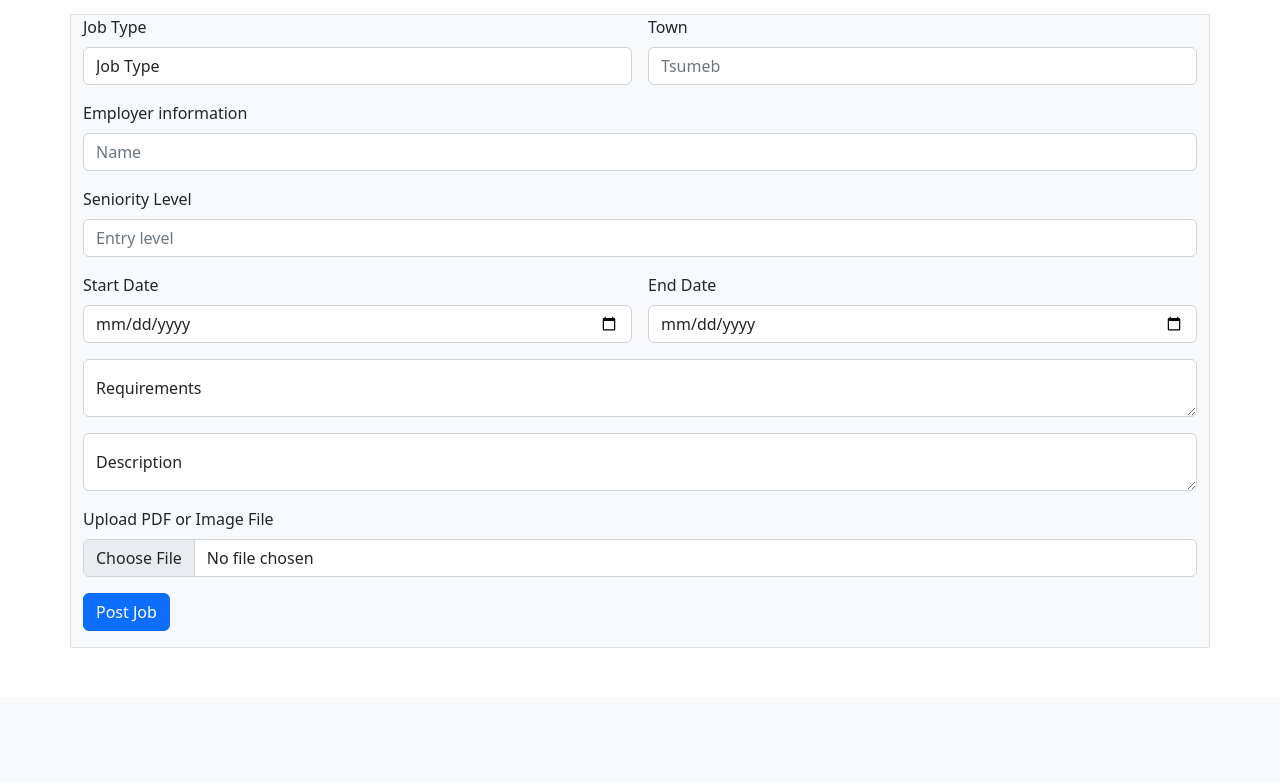
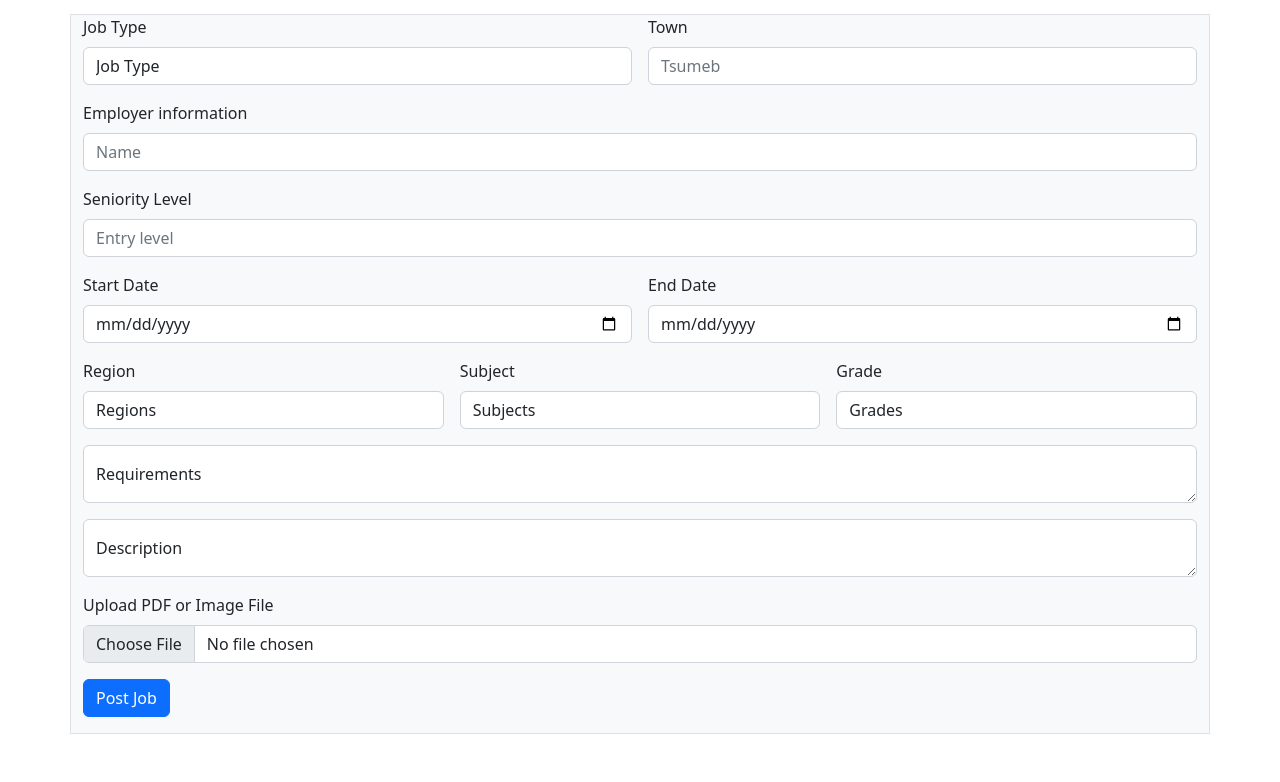
Before and after one commit to DenilsonUariua/Teachers-Recruitmet-system, a PHP site: page /jobPost.php in a window 1280 px wide. Shown: the part 103-885 px from the top of the page. Before the commit the page ends 751 px from the top, so only its background shows below. Run offline with PHP 8.4, Linux system fonts and the light colour scheme.

Commit message:
added region and subject to jobs

```diff
--- a/index.html
+++ b/index.html
@@ -47,7 +47,7 @@
         </div>
         <!--search bar-->
         <div class="search-job text-center m-2">
-            <form>
+            <form method="post" action="searchJob.php" >
                 <select class="form-control" aria-label="Default select example" name="region">
                     <option selected>Regions</option>
                     <option value="Caprivi">Caprivi</option>
--- a/jobPost.php
+++ b/jobPost.php
@@ -45,9 +45,9 @@
             <label for="type_of_job" class="form-label">Job Type</label>
             <select class="form-control" aria-label="Default select example" name="type_of_job">
               <option selected disabled>Job Type</option>
-              <option value="internship">Internship</option>
-              <option value="permanent">Permanent</option>
-              <option value="volunteer">Volunteer</option>
+              <option value="Internship">Internship</option>
+              <option value="Permanent">Permanent</option>
+              <option value="Volunteer">Volunteer</option>
             </select>
           </div>
           <div class="col-md-6">
@@ -70,6 +70,61 @@
           <div class="col-6">
             <label for="inputAddress2" class="form-label">End Date</label>
             <input type="date" name="endDate" class="form-control" id="inputAddress2" placeholder="Apartment, studio, or floor">
+          </div>
+          <div class="col-4">
+            <label for="inputAddress2" class="form-label">Region</label>
+            <select class="form-control" aria-label="Default select example" name="region">
+              <option selected disabled>Regions</option>
+              <option value="Caprivi">Caprivi</option>
+              <option value="erongo">Erongo</option>
+              <option value="Hardap">Hardap</option>
+              <option value="kharas">kharas</option>
+              <option value="Kavango">Kavango </option>
+              <option value="Khomas">Khomas </option>
+              <option value="Kunene">Kunene </option>
+              <option value="Ohangwena">Ohangwena</option>
+              <option value="Omaheke ">Omaheke </option>
+              <option value="Omusati">Omusati </option>
+              <option value="Oshana">Oshana</option>
+              <option value="Oshikoto">Oshikoto</option>
+              <option value="Otjozondjupa">Otjozondjupa</option>
+            </select>
+            </select>
+          </div>
+          <div class="col-4">
+            <label for="inputAddress2" class="form-label">Subject</label>
+            <select class="form-control" aria-label="Default select example" name="subject">
+              <option selected>Subjects</option>
+              <option value="Mathematics">Mathematics</option>
+              <option value="Geography">Geography</option>
+              <option value="Biology">Biology</option>
+              <option value="Physical Science">Physical Science</option>
+              <option value="Physical Education">Physical Education</option>
+              <option value="Languages">Languages</option>
+              <option value="Arts">Arts</option>
+              <option value="History">History</option>
+              <option value="Life Skills">Life Skills</option>
+              <option value="Computer Science">Computer Science</option>
+              <option value="Design & Technology">Design & Technology</option>
+            </select>
+          </div>
+          <div class="col-4">
+            <label for="inputAddress2" class="form-label">Grade</label>
+            <select class="form-control" aria-label="Default select example" name="grade">
+              <option selected>Grades</option>
+              <option value="1">Grade 1</option>
+              <option value="2">Grade 2</option>
+              <option value="3">Grade 3</option>
+              <option value="4">Grade 4</option>
+              <option value="5">Grade 5</option>
+              <option value="6">Grade 6</option>
+              <option value="7">Grade 7</option>
+              <option value="8">Grade 8</option>
+              <option value="9">Grade 9</option>
+              <option value="10">Grade 10</option>
+              <option value="11">Grade 11</option>
+              <option value="12">Grade 12</option>
+            </select>
           </div>
 
           <div class="col-12">
@@ -118,11 +173,14 @@
           town VARCHAR(255) NOT NULL,
           employer VARCHAR(255) NOT NULL,
           seniority_level VARCHAR(255) NOT NULL,
+          region VARCHAR(255) NOT NULL,
+          subject_of_job VARCHAR(255) NOT NULL,
+          grade VARCHAR(255) NOT NULL,
           startDate DATE NOT NULL,
           endDate DATE NOT NULL,
           requirements VARCHAR(255) NOT NULL,
           description_of_job VARCHAR(255) NOT NULL,
-          fileUpload VARCHAR(255) NOT NULL,
+
           PRIMARY KEY(id)
       )";
       //execute the query
@@ -136,10 +194,13 @@
           $seniority_level = $_POST['seniority_level'];
           $startDate = $_POST['startDate'];
           $endDate = $_POST['endDate'];
+          $region = $_POST['region'];
+          $subject = $_POST['subject'];
+          $grade = $_POST['grade'];
           $requirements = $_POST['requirements'];
           $description_of_job = $_POST['description_of_job'];
           $fileUpload = $_POST['fileUpload'];
-          $sql = "INSERT INTO jobs (type_of_job, town, employer, seniority_level, startDate, endDate, requirements, description_of_job) VALUES ('$type_of_job', '$town', '$employer', '$seniority_level', '$startDate', '$endDate', '$requirements', '$description_of_job')";
+          $sql = "INSERT INTO jobs (type_of_job, town, employer, seniority_level, startDate, endDate, region, subject_of_job, grade, requirements, description_of_job) VALUES ('$type_of_job', '$town', '$employer', '$seniority_level', '$startDate', '$endDate', '$region', '$subject', '$grade','$requirements', '$description_of_job')";
           $result = mysqli_query($db, $sql);
           if($result){}
           else{
```
